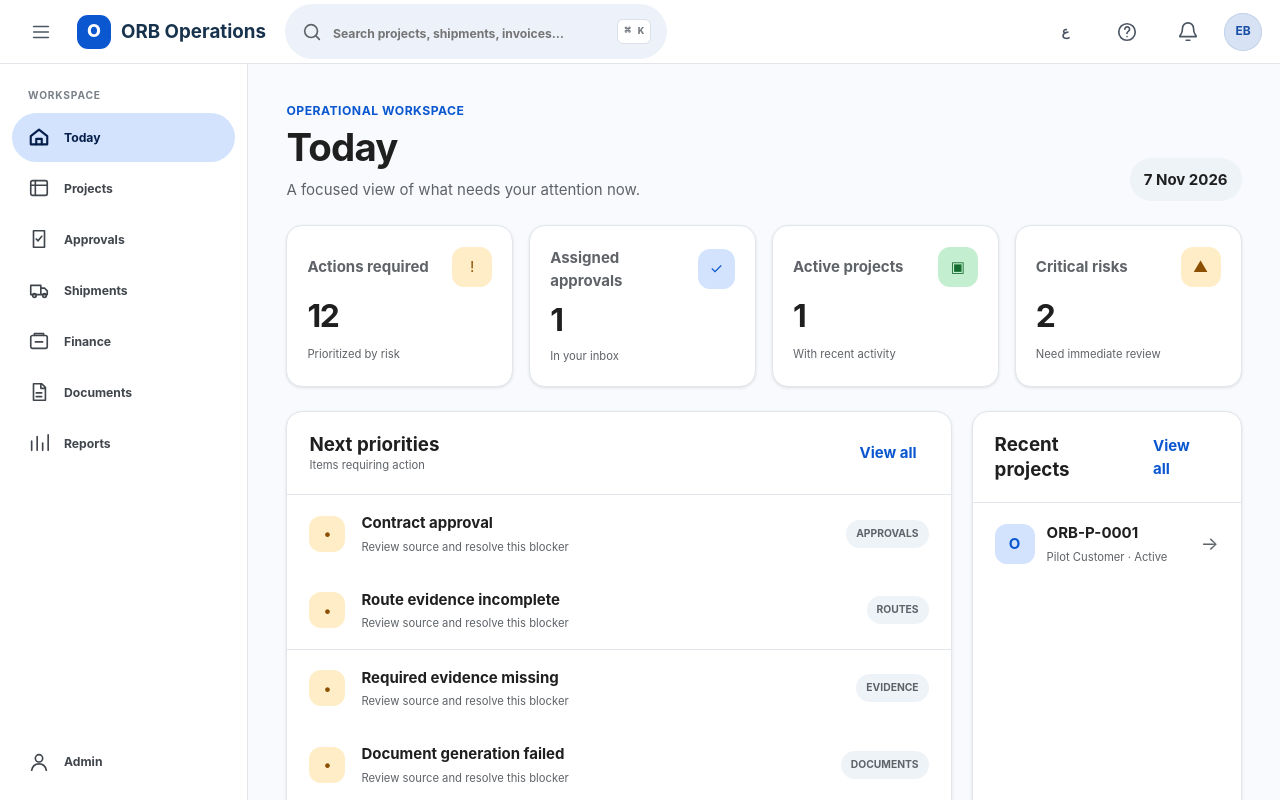
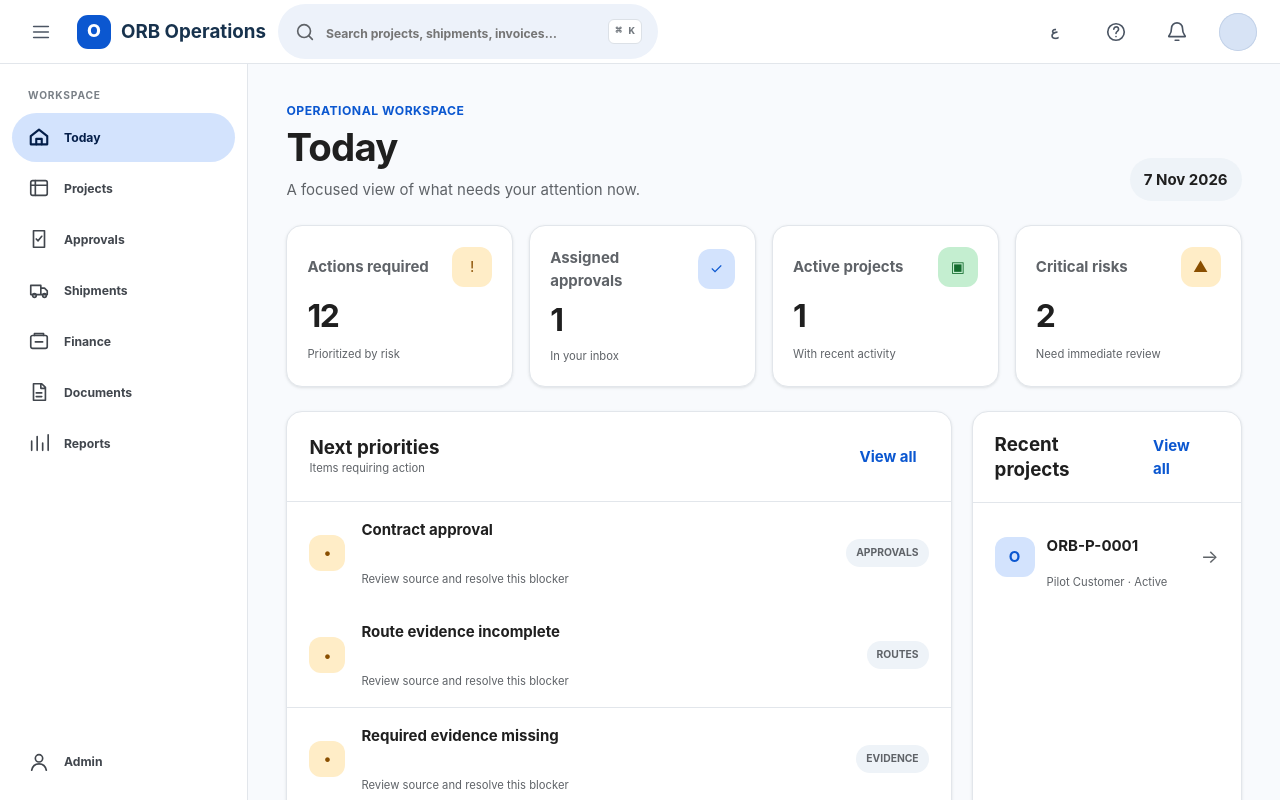
Before and after one commit to EslamHamed2017/orb-system, a Next.js app: page / in a window 1280 px wide. Shown: the top 800 px of the page. Built offline with nearby package versions, Linux system fonts and the light colour scheme.

Commit message:
fix(ui): restore accessible shell touch targets

```diff
--- a/src/ui/theme/tokens.css
+++ b/src/ui/theme/tokens.css
@@ -47,7 +47,8 @@ h1,h2,h3,h4,p { margin-block-start: 0; } h1 { font: var(--orb-type-headline); le
 a { color: var(--orb-color-primary); text-decoration: none; }
 a:hover { text-decoration: none; }
 a, button, input, select, textarea { font: inherit; }
-a, button { min-inline-size: var(--orb-touch-target); min-block-size: var(--orb-touch-target); }
+a[href], button:not([disabled]) { min-inline-size: var(--orb-touch-target) !important; min-block-size: var(--orb-touch-target) !important; }
+a[href] { align-items: center; display: inline-flex; }
 button { cursor: pointer; }
 a:focus-visible, button:focus-visible, input:focus-visible, select:focus-visible, textarea:focus-visible, [tabindex]:focus-visible { outline: var(--orb-focus-ring-width) solid color-mix(in srgb, var(--orb-color-primary) 76%, transparent); outline-offset: 2px; }
 input, select, textarea { background: var(--orb-color-surface-bright); border: 1px solid var(--orb-color-outline); border-radius: var(--orb-shape-small); color: var(--orb-color-on-surface); min-block-size: var(--orb-touch-target); padding: 11px 14px; transition: border-color var(--orb-motion-duration-short), box-shadow var(--orb-motion-duration-short); }
@@ -76,7 +77,8 @@ tbody tr:hover { background: color-mix(in srgb, var(--orb-color-primary) 4%, tra
 .orb-global-search input { background: transparent; border: 0; box-shadow: none; flex: 1; min-inline-size: 80px; padding-inline: 0; }
 .orb-global-search input:focus { border: 0; box-shadow: none; outline: 0; }
 .orb-global-search kbd { background: #fff; border: 1px solid #dce1e7; border-radius: 6px; color: #747a80; font-size: 11px; padding: 3px 6px; }
-.orb-top-spacer { flex: 1; }.orb-language { font-size: 13px; font-weight: 700; }.orb-avatar { background: #d7e3f5; box-shadow: inset 0 0 0 1px #c3d2e8; color: #174ea6; font-size: 12px; font-weight: 750; inline-size: 38px; min-inline-size: 38px; min-block-size: 38px; }
+.orb-top-spacer { flex: 1; }.orb-language { font-size: 13px; font-weight: 700; }.orb-avatar { color: #174ea6; font-size: 12px; font-weight: 750; position: relative; }
+.orb-avatar::before { background: #d7e3f5; border-radius: 50%; box-shadow: inset 0 0 0 1px #c3d2e8; block-size: 38px; content: ""; inline-size: 38px; inset: 50% auto auto 50%; position: absolute; transform: translate(-50%, -50%); }
 .orb-rail { background: var(--orb-color-surface-bright); border-inline-end: 1px solid var(--orb-color-outline-variant); display: flex; flex-direction: column; inset-block: 64px 0; inset-inline-start: 0; inline-size: 248px; overflow-y: auto; padding: 14px 12px; position: fixed; z-index: 30; }
 .orb-nav-group { display: flex; flex-direction: column; gap: 2px; }.orb-nav-bottom-group { margin-block-start: auto; padding-block-start: 12px; }.orb-nav-heading { color: #7a8087; font-size: .68rem; font-weight: 700; letter-spacing: .08em; padding: 10px 16px 7px; text-transform: uppercase; }
 .orb-nav-link, .orb-more { align-items: center; background: transparent; border: 0; border-radius: var(--orb-shape-pill); color: #41464d; display: flex; font: var(--orb-type-label); gap: 14px; justify-content: flex-start; min-block-size: var(--orb-touch-target); padding: 0 16px; text-decoration: none; transition: background var(--orb-motion-duration-short), color var(--orb-motion-duration-short); }
```
